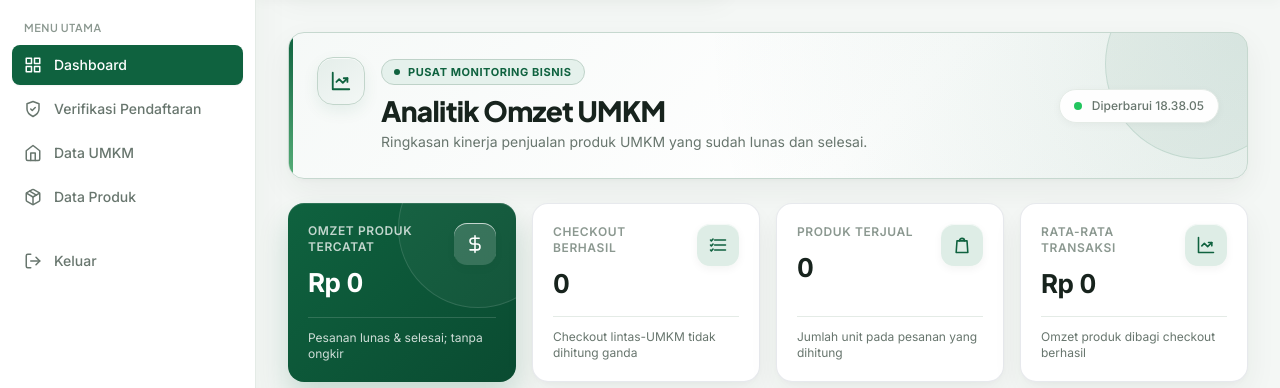
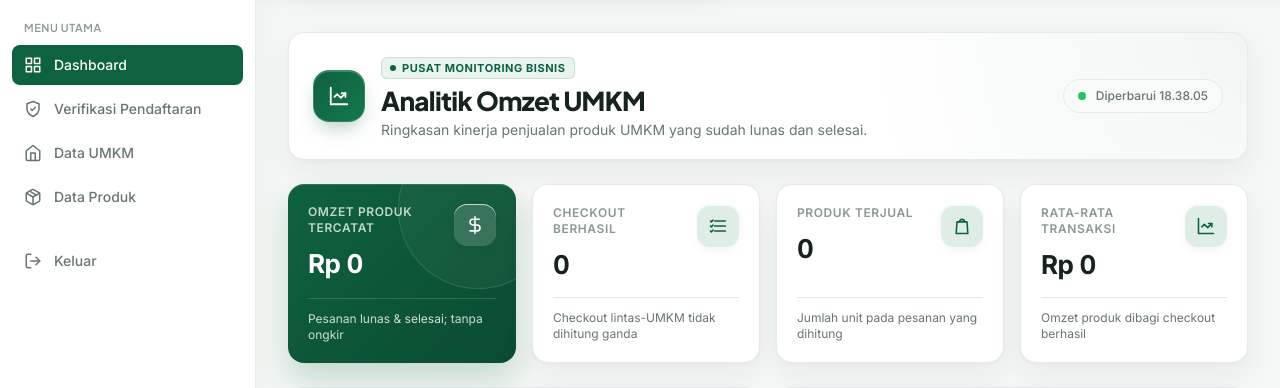
Before and after one commit to bgnrstudents/Djajan-Website, a Laravel app: page /admin in a window 1280 px wide. Shown: the part 64-452 px from the top of the page. Run offline with Laravel 12, Linux system fonts and the light colour scheme; the visitor is signed in with stand-in values (Sample User, id 1); data that the repository does not hold is empty; style sheets or scripts are compiled from the project's sources; some libraries are stand-ins or nearby versions.

Commit message:
style(admin): refine page-hero alignment, icon contrast, and remove border artifacts

```diff
--- a/resources/css/admin.css
+++ b/resources/css/admin.css
@@ -144,66 +144,45 @@ body.admin-shell #admin-topbar {
 }
 
 body.admin-shell .admin-page-hero {
-    border: 1px solid color-mix(in srgb, var(--admin-primary) 14%, var(--admin-border));
+    border: 1px solid var(--admin-border);
     background:
-        radial-gradient(circle at top right, color-mix(in srgb, var(--admin-primary) 10%, transparent), transparent 56%),
-        linear-gradient(135deg, color-mix(in srgb, #0f623f 4%, var(--admin-surface)) 0%, var(--admin-surface) 62%, color-mix(in srgb, #0f623f 3%, var(--admin-surface)) 100%);
+        radial-gradient(560px circle at 100% 0%, color-mix(in srgb, #0f623f 6%, transparent), transparent 68%),
+        var(--admin-surface);
     box-shadow: var(--admin-shadow);
 }
 
-body.admin-shell .admin-page-hero::before {
-    position: absolute;
-    top: 0;
-    left: 0;
-    width: 4px;
-    height: 100%;
-    background: linear-gradient(180deg, #0f623f, #56ae78);
-    content: "";
-    pointer-events: none;
-}
-
-body.admin-shell .admin-page-hero::after {
-    position: absolute;
-    top: -64px;
-    right: -48px;
-    width: 190px;
-    height: 190px;
-    border: 1px solid color-mix(in srgb, var(--admin-primary) 12%, transparent);
-    border-radius: 50%;
-    background: color-mix(in srgb, var(--admin-primary) 5%, transparent);
-    content: "";
-    pointer-events: none;
-}
-
 body.admin-shell .admin-page-hero-icon {
-    border: 1px solid color-mix(in srgb, var(--admin-primary) 16%, var(--admin-border));
-    background: linear-gradient(145deg, color-mix(in srgb, #0f623f 11%, var(--admin-surface)), color-mix(in srgb, #0f623f 5%, var(--admin-surface)));
-    color: var(--admin-primary);
-    box-shadow: inset 0 1px rgb(255 255 255 / 70%), 0 6px 16px rgb(15 98 63 / 8%);
+    width: 3.25rem;
+    height: 3.25rem;
+    border: 1px solid rgb(255 255 255 / 16%);
+    background: linear-gradient(135deg, #0f623f, #14774d);
+    color: #ffffff;
+    box-shadow: 0 10px 20px -6px rgb(15 98 63 / 35%), inset 0 1px rgb(255 255 255 / 22%);
 }
 
 body.admin-shell .admin-page-hero-badge {
-    border: 1px solid color-mix(in srgb, var(--admin-primary) 18%, var(--admin-border));
-    background-color: color-mix(in srgb, #16814e 11%, var(--admin-surface));
+    border: 1px solid color-mix(in srgb, var(--admin-primary) 16%, transparent);
+    background-color: color-mix(in srgb, #16814e 9%, var(--admin-surface));
     color: var(--admin-primary);
 }
 
 body.admin-shell .admin-page-hero-pill {
     border: 1px solid var(--admin-border);
-    background-color: color-mix(in srgb, var(--admin-surface) 88%, var(--admin-canvas));
+    background-color: var(--admin-surface-muted);
     color: var(--admin-muted);
-    box-shadow: 0 2px 8px rgb(17 35 25 / 4%);
 }
 
 html[data-admin-theme="dark"] body.admin-shell .admin-page-hero {
-    border-color: color-mix(in srgb, var(--admin-primary) 28%, var(--admin-border));
+    border-color: var(--admin-border);
     background:
-        radial-gradient(circle at top right, color-mix(in srgb, var(--admin-primary) 16%, transparent), transparent 58%),
-        linear-gradient(135deg, color-mix(in srgb, #4aa879 10%, var(--admin-surface)) 0%, var(--admin-surface) 60%, color-mix(in srgb, #4aa879 6%, var(--admin-surface)) 100%);
+        radial-gradient(560px circle at 100% 0%, color-mix(in srgb, #4aa879 11%, transparent), transparent 68%),
+        var(--admin-surface);
 }
 
 html[data-admin-theme="dark"] body.admin-shell .admin-page-hero-icon {
-    box-shadow: inset 0 1px rgb(255 255 255 / 8%), 0 8px 18px rgb(0 0 0 / 22%);
+    background: linear-gradient(135deg, #1b5b3f, #237451);
+    color: #e9f7ef;
+    box-shadow: 0 10px 22px -6px rgb(0 0 0 / 45%), inset 0 1px rgb(255 255 255 / 14%);
 }
 
 body.admin-shell main > * {
--- a/resources/views/components/admin/page-hero.blade.php
+++ b/resources/views/components/admin/page-hero.blade.php
@@ -4,21 +4,21 @@
     'subtitle',
 ])
 
-<section {{ $attributes->merge(['class' => 'admin-page-hero relative overflow-hidden rounded-2xl px-5 py-5 sm:px-7 sm:py-6']) }}>
+<section {{ $attributes->merge(['class' => 'admin-page-hero relative overflow-hidden rounded-2xl px-5 py-4 sm:px-6 sm:py-5']) }}>
     <div class="relative z-10 flex flex-col gap-4 sm:flex-row sm:items-center sm:justify-between">
-        <div class="flex items-start gap-4">
+        <div class="flex items-center gap-4 min-w-0">
             @isset($icon)
-                <div class="admin-page-hero-icon hidden h-12 w-12 shrink-0 items-center justify-center rounded-2xl sm:inline-flex" aria-hidden="true">
+                <div class="admin-page-hero-icon hidden h-13 w-13 shrink-0 items-center justify-center rounded-2xl sm:inline-flex" aria-hidden="true">
                     {{ $icon }}
                 </div>
             @endisset
             <div class="min-w-0">
-                <div class="admin-page-hero-badge inline-flex items-center gap-2 rounded-full px-3 py-1 text-[11px] font-bold uppercase tracking-wider">
+                <div class="admin-page-hero-badge inline-flex items-center gap-1.5 rounded-md px-2 py-0.5 text-[11px] font-bold uppercase tracking-wider">
                     <span class="h-1.5 w-1.5 rounded-full bg-djajan-primary"></span>
                     <span>{{ $badge }}</span>
                 </div>
-                <h1 class="mt-2.5 text-2xl font-extrabold tracking-tight text-djajan-neutral font-heading sm:text-[28px]">{{ $title }}</h1>
-                <p class="mt-1 text-sm text-gray-500 leading-relaxed">{{ $subtitle }}</p>
+                <h1 class="mt-1.5 text-xl font-extrabold tracking-tight text-djajan-neutral font-heading sm:text-[26px] sm:leading-tight">{{ $title }}</h1>
+                <p class="mt-0.5 text-sm text-gray-500 leading-snug">{{ $subtitle }}</p>
             </div>
         </div>
 
```
